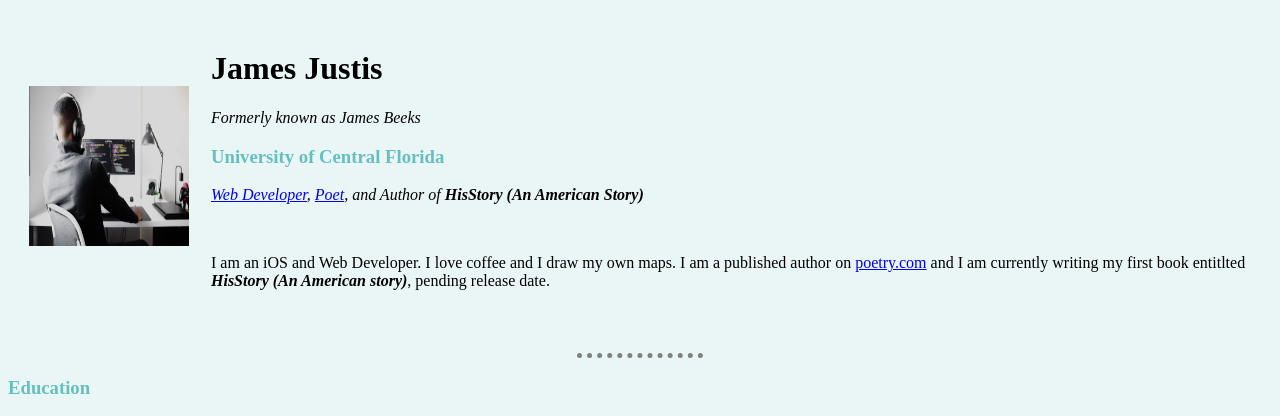
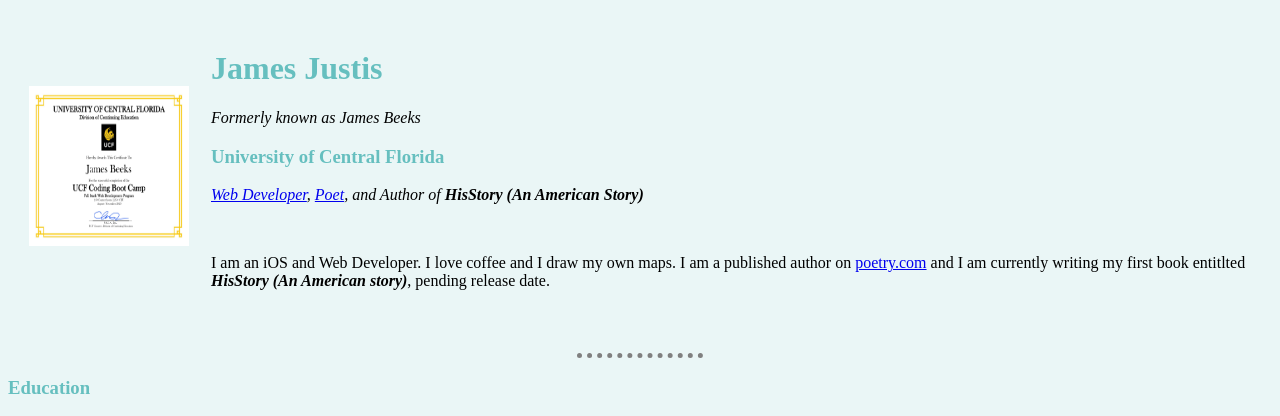
Before and after one commit to JDBgit9/James-Justis, a PHP site: page / in a window 1280 px wide. Shown: the top 416 px of the page. Run offline with PHP 8.4, Linux system fonts and the light colour scheme.

Commit message:
changed color to h1 in style file css

```diff
--- a/HTML-personal site/index.html
+++ b/HTML-personal site/index.html
@@ -11,7 +11,7 @@
 <body>
     <table cellspacing="20">
         <tr>
-            <td> <img src="portfolio icon.jpg" width="160px" height="160px" alt="Certified Web Developer"/></td>
+            <td> <img src="Coding certificate.png" width="160px" height="160px" alt="Certified Web Developer"/></td>
             <td> <H1>James Justis</H1>
                 <p><em>Formerly known as James Beeks</em></p><h3><strong>University of Central Florida</strong> </h3>
                 <p><i><a href="https://james-portfolio1.herokuapp.com/">Web Developer</a>, <a href="https://www.poetry.com/poet/James+T.+Justis">Poet</a>, and Author of <strong>HisStory (An American Story)</strong></i></p><br>
--- a/HTML-personal site/styles.css
+++ b/HTML-personal site/styles.css
@@ -9,6 +9,9 @@ hr {
     border-width: 5px;
     width: 10%;
 }
+h1 {
+    color: #66bfbf;
+}
 h3 {
     color: #66bfbf;
 }
```
